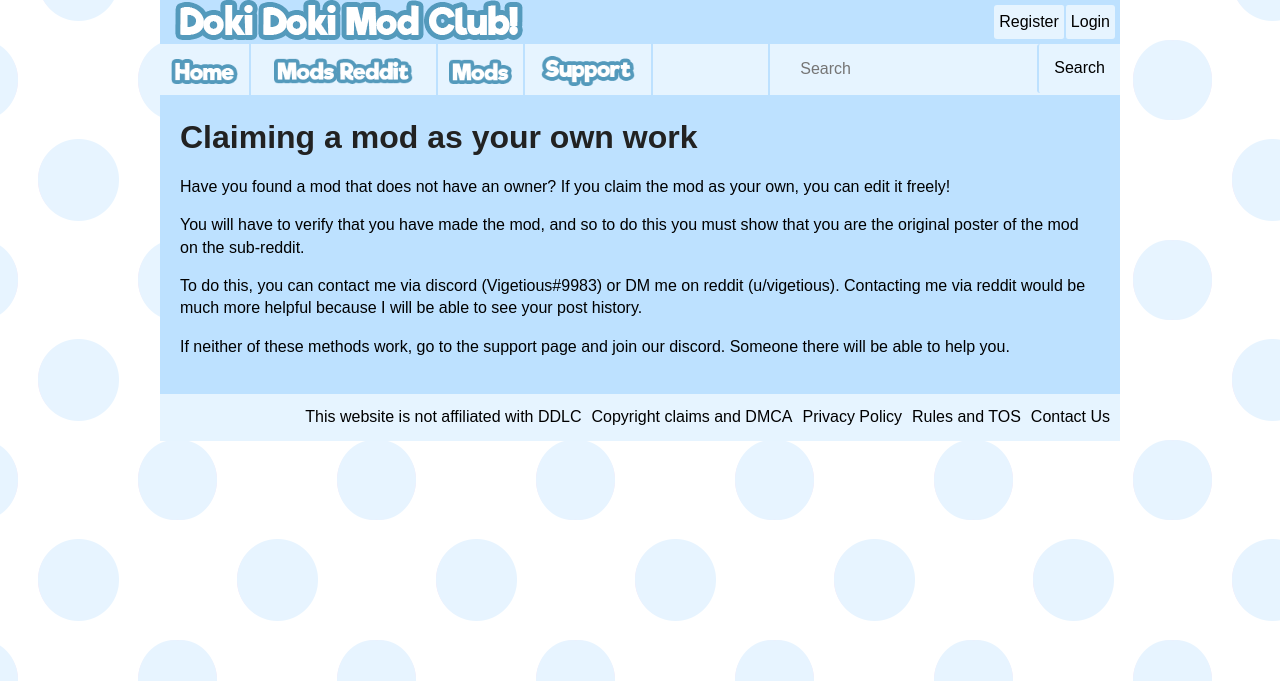
After one commit to vigetious/modding_website, a Django app: page /support/claim/ in a window 1280 px wide. The commit adds this page. Shown: the top 681 px of the page. Run offline with Django 3.2, Linux system fonts and the light colour scheme; parts of the project's set-up code (start-up, migrations or seed data) failed here and were passed over; some libraries are stand-ins or nearby versions.

Commit message:
added mod claiming

```diff
--- a/mod/static/css/main.css
+++ b/mod/static/css/main.css
@@ -163,6 +163,7 @@ body {
 
 .mainContent {
   padding: 20px 20px;
+  min-width: 900px;
 }
 
 .bottomContent {
--- /dev/null
+++ b/pages/templates/pages/claim.html
@@ -0,0 +1,13 @@
+{% extends 'base.html' %}
+{% load static %}
+
+{% block content %}
+<link rel="stylesheet" href="{% static 'pages/css/supportHome.css' %}">
+
+<h1>Claiming a mod as your own work</h1>
+<p>Have you found a mod that does not have an owner? If you claim the mod as your own, you can edit it freely!</p>
+<p>You will have to verify that you have made the mod, and so to do this you must show that you are the original poster of the mod on the sub-reddit.</p>
+<p>To do this, you can contact me via discord (Vigetious#9983) or DM me on reddit (u/vigetious). Contacting me via reddit would be much more helpful because I will be able to see your post history.</p>
+<p>If neither of these methods work, go to the support page and join our discord. Someone there will be able to help you.</p>
+
+{% endblock %}
--- a/pages/templates/pages/contactUs.html
+++ b/pages/templates/pages/contactUs.html
@@ -7,5 +7,5 @@
     <p>Email - you can contact us via email at dokidokimodclub@protonmail.com</p>
     <p>Discord - fastest and probably easiest way to contact us, join the discord server and we can answer your questions quickly.</p>
     <iframe src="https://discordapp.com/widget?id=625672295435862047&theme=dark" width="350" height="500" allowtransparency="true" frameborder="0"></iframe>
-    <p>Discord direct message - you can also contact the head admin through direct message on discord, his discord username is Vigetious#1234.</p>
+    <p>Discord direct message - you can also contact the head admin through direct message on discord, his discord username is Vigetious#9983.</p>
 {% endblock %}
--- a/pages/templates/pages/supportHome.html
+++ b/pages/templates/pages/supportHome.html
@@ -22,6 +22,7 @@
                 <div id="otherUsersModsDropDown" class="supportListDropDown">
                     <p><a href="{% url 'otherUsersMods' %}">Reporting misconduct</a></p>
                     <p><a href="{% url 'otherUsersMods' %}#reviews">Reporting reviews</a></p>
+                    <p><a href="{% url 'claim' %}">Claiming a mod as your own work</a></p>
                 </div>
             </li>
             <li class="supportList">
--- a/pages/urls.py
+++ b/pages/urls.py
@@ -17,6 +17,7 @@ urlpatterns = [
     path('support/copyright', views.copyright, name='copyright'),
     path('support/copyright', views.copyright, name='copyright'),
     path('support/privacypolicy', views.privacypolicy, name='privacypolicy'),
+    path('support/claim/', views.claim, name='claim'),
     path('taggit/', include('taggit_selectize.urls')),
     path('admin/defender/', include('defender.urls')),
 ]
--- a/pages/views.py
+++ b/pages/views.py
@@ -51,4 +51,7 @@ def copyright(request):
 def privacypolicy(request):
     return render(request, 'pages/privacypolicy.html')
 
+def claim(request):
+    return render(request, 'pages/claim.html')
+
 # Create your views here.
--- a/templates/base.html
+++ b/templates/base.html
@@ -30,14 +30,13 @@
 
     <meta name="theme-color" content="#fafafa">
 </head>
-
-<body background="{% static 'img/tilebgBlue.png' %}" style="background-repeat: repeat-x repeat-y;">
+<body background="{% static 'img/tilebgBlue.png' %}" style="background-repeat: repeat-x repeat-y; height: 100%">
 <!--[if IE]>
     <p class="browserupgrade">You are using an <strong>outdated</strong> browser. Please <a href="https://browsehappy.com/">upgrade your browser</a> to improve your experience and security.</p>
   <![endif]-->
 
 <!-- Add your site or application content here -->
-<div class="pagewrap">
+<div class="pagewrap" style="display: inline-block">
     <div class="topMenu">
         <a class="logo" href="{% url 'home' %}" title="Title"><img src="{% static 'img/Title.png' %}" alt="Title"></a> <!-- image later on -->
         <div class="topNav">
@@ -93,15 +92,5 @@
         </ul>
     </div>
 </div>
-
-
-
-
-<!-- Google Analytics: change UA-XXXXX-Y to be your site's ID. -->
-<script>
-    window.ga = function () { ga.q.push(arguments) }; ga.q = []; ga.l = +new Date;
-    ga('create', 'UA-XXXXX-Y', 'auto'); ga('set','transport','beacon'); ga('send', 'pageview')
-</script>
 </body>
-
 </html>
```
Also changed, not shown: mod/templates/mod/modPage.html (+6 -1 lines), pages/static/pages/css/pages.css (+18 -13 lines), pages/static/pages/js/home.js (+9 -5 lines), pages/templates/pages/home.html (+19 -2 lines), mod/static/img/main_menu.png (added).
